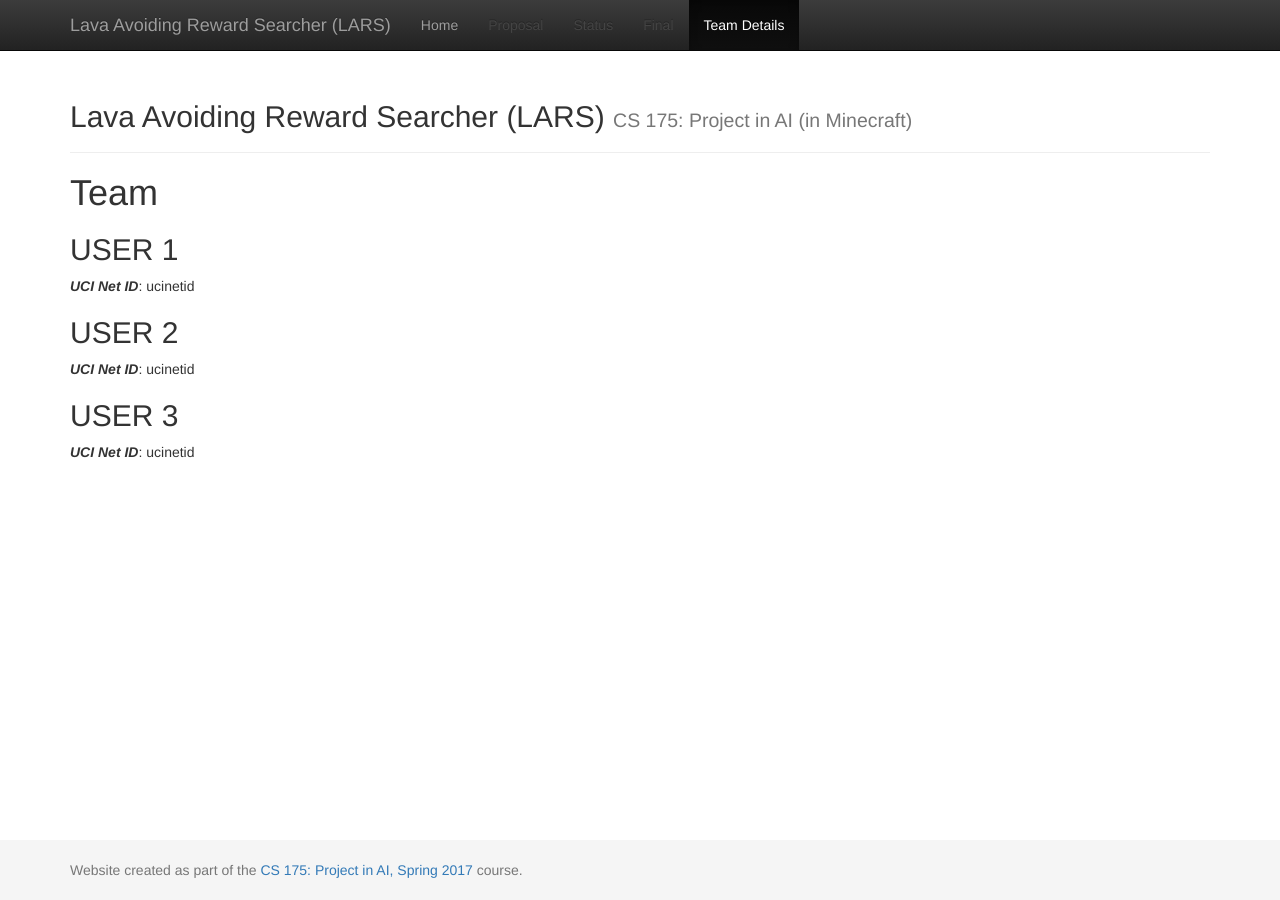
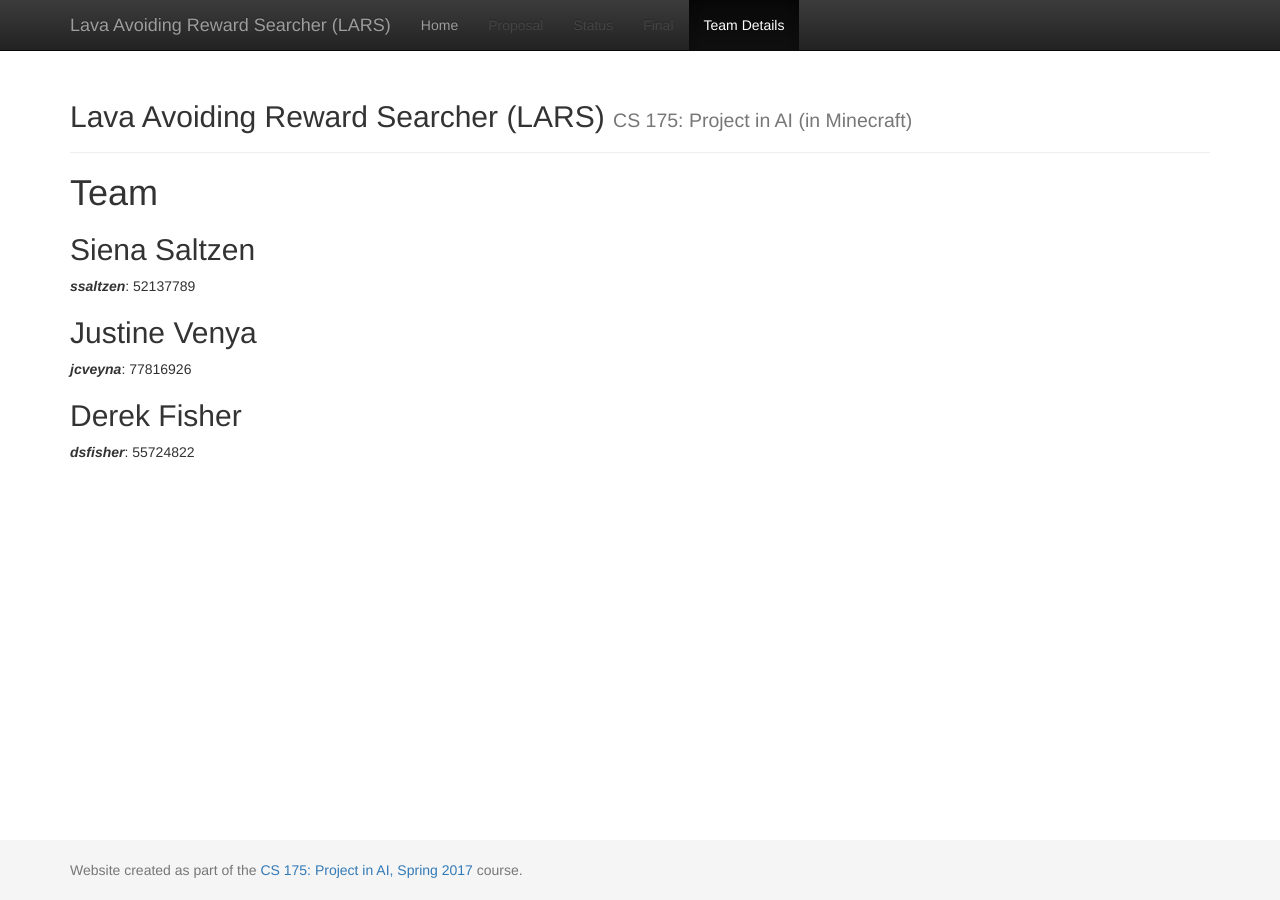
Before and after one commit to Frozen-Herring/CS-175, a Jekyll site: the page built from docs/team.md, in a window 1280 px wide. Built offline with Jekyll 4.4.1, drawn with Linux system fonts in a browser that asks for light colours.

Commit message:
Update team.md

```diff
--- a/docs/team.md
+++ b/docs/team.md
@@ -6,11 +6,11 @@ title:  Team
 # {{ page.title }}
 
 
-## USER 1
-***UCI Net ID***: ucinetid
+## Siena Saltzen
+***ssaltzen***: 52137789
 
-## USER 2
-***UCI Net ID***: ucinetid
+## Justine Venya
+***jcveyna***: 77816926
 
-## USER 3
-***UCI Net ID***: ucinetid
+## Derek Fisher
+***dsfisher***: 55724822
```
